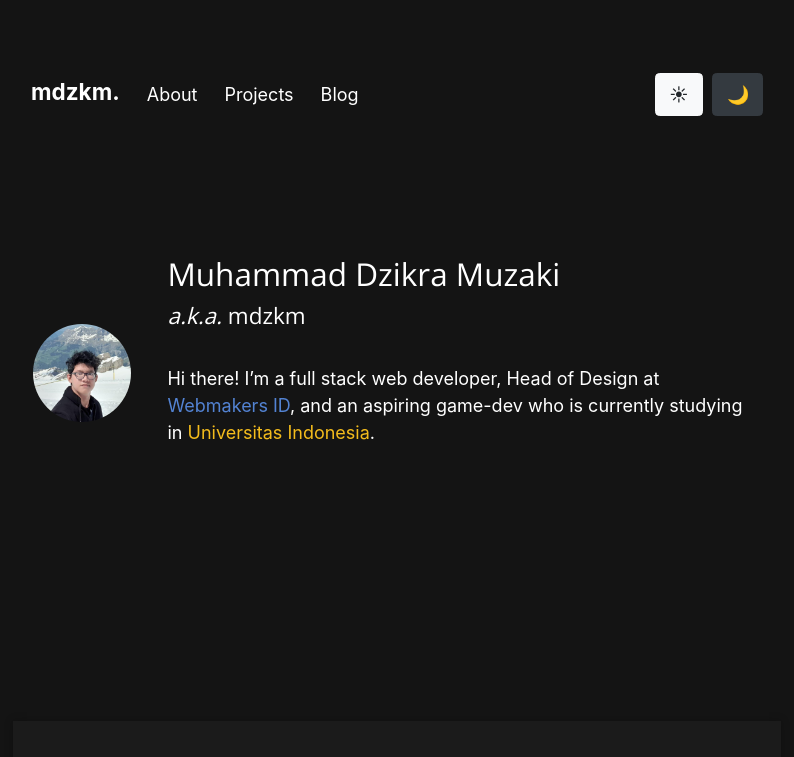
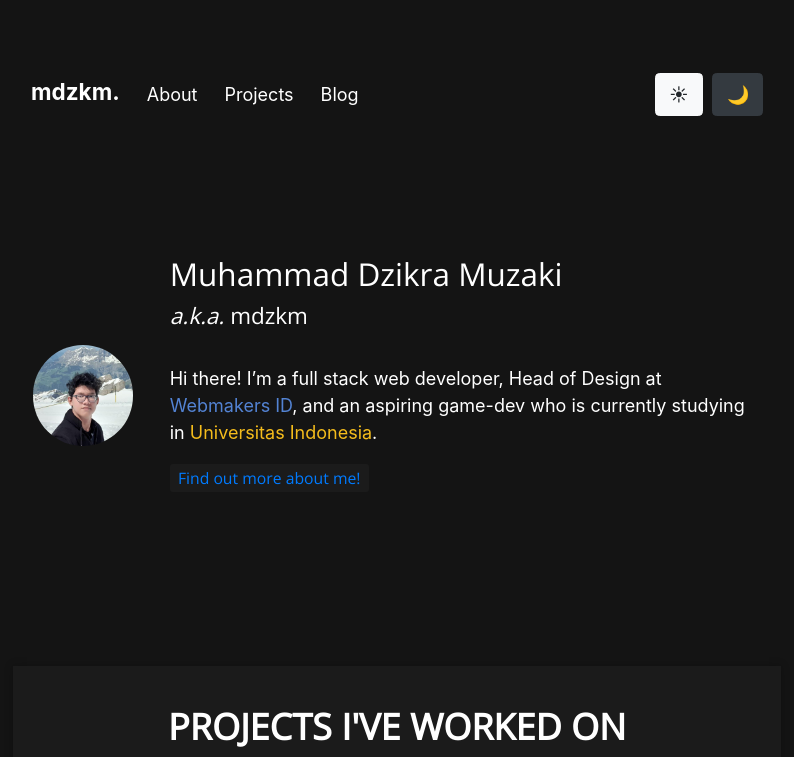
Before and after one commit to MDzkM/profile, a Gatsby site: page / in a window 1280 px wide. Shown: the top 757 px of the page, without its empty margins (243-1037 px from the left). Built offline with nearby package versions, Linux system fonts and the light colour scheme; Gatsby itself is replaced by a stand-in of ours.

Commit message:
Quality of life updates

```diff
--- a/src/components/LandingPage/FeaturedProjects/index.js
+++ b/src/components/LandingPage/FeaturedProjects/index.js
@@ -19,7 +19,7 @@ class FeaturedProjects extends Component {
                             <br/>
                             <p style={{textAlign: `justify`, textJustify: `inter-word`}}>During the development of this website, it was the biggest project that I have ever been contracted for. Along with the team at Webmakers ID we finished developing this website in the course of several months. The website itself functions as the main platform for a startup by the name of Taman Siswa to interact with their customers. The technology stacks used was React (with Gatsby) and Django REST.</p>
                             <br/>
-                            <Link className="read-more" to="/">Read more</Link>
+                            <Link className="read-more" to="/projects">Read more</Link>
                         </div>
                     </div>
                     <div className="project-row">
@@ -32,7 +32,7 @@ class FeaturedProjects extends Component {
                             <br/>
                             <p style={{textAlign: `justify`, textJustify: `inter-word`}}>I was lucky to get the chance to work in the IT division of the COMPFEST 12 committee as a senior developer. The website went through several iterations over the course of its lifetime to serve as the main platform for not only external, but also internal purposes. I mainly work as a frontend developer using React.</p>
                             <br/>
-                            <Link className="read-more" to="/">Read more</Link>
+                            <Link className="read-more" to="/projects">Read more</Link>
                         </div>
                         <div className="project-card">
                             <div className="img-wrapper">
@@ -43,7 +43,7 @@ class FeaturedProjects extends Component {
                             <br/>
                             <p style={{textAlign: `justify`, textJustify: `inter-word`}}>During the development of COMPFEST 12's website, I was also tasked to recreate the official mascot (EV) in a three dimensional form. Using the initial image provided by the Visual Design team as a base model, I constructed the model using Blender and was later showcased in the website with the help of Unity.</p>
                             <br/>
-                            <Link className="read-more" to="/">Read more</Link>
+                            <Link className="read-more" to="/projects">Read more</Link>
                         </div>
                     </div>
                 </div>
--- a/src/components/LandingPage/FeaturedProjects/style.js
+++ b/src/components/LandingPage/FeaturedProjects/style.js
@@ -1,7 +1,7 @@
 import styled from "styled-components"
 
 export const Styles = styled.div`
-    padding-top: 30%;
+    padding-top: 17%;
 
     .title {
         text-align: center;
@@ -34,10 +34,6 @@ export const Styles = styled.div`
         transform: scale(1.015);
         box-shadow: 0px 0px 8px rgba(0, 0, 0, 0.5);
         transition: all 0.15s linear;
-    }
-
-    .description-link {
-        color: #007bff;
     }
 
     .project-row {
--- a/src/components/LandingPage/TopLanding/index.js
+++ b/src/components/LandingPage/TopLanding/index.js
@@ -1,4 +1,5 @@
 import React, { Component } from "react"
+import { Link } from "gatsby"
 import { Styles } from "./style"
 import Image from "../../image"
 import { Icon } from "@iconify/react"
@@ -20,6 +21,7 @@ class TopLanding extends Component {
                         <h5 className="alias"><i>a.k.a.</i> mdzkm</h5>
                         <br/>
                         <p>Hi there! I’m a full stack web developer, Head of Design at <a href="https://www.webmakers.id" target="_blank" rel="noopener noreferrer" className="webmakers-id" title="Official website of Webmakers ID">Webmakers ID</a>, and an aspiring game-dev who is currently studying in <a href="https://www.ui.ac.id" target="_blank" rel="noopener noreferrer" className="universitas-indonesia" title="Official website of Universitas Indonesia">Universitas Indonesia</a>.</p>
+                        <Link className="find-out" to="/about"><code> &nbsp; Find out more about me! &nbsp; </code></Link>
                         <div className="accounts">
                             <a href="https://www.github.com/MDzkM" target="_blank" rel="noopener noreferrer" title="Github"><Icon icon={socialGithubCircular} style={{fontSize: '53.33px'}} /></a>
                             <a href="https://www.gitlab.com/MDzkM" target="_blank" rel="noopener noreferrer" title="Gitlab"><Icon icon={gitlabCircle} style={{fontSize: '48px'}} /></a>
--- a/src/components/LandingPage/TopLanding/style.js
+++ b/src/components/LandingPage/TopLanding/style.js
@@ -1,7 +1,7 @@
 import styled from "styled-components"
 
 export const Styles = styled.div`
-    padding-top: 17%;
+    padding-top: 13%;
     padding-left:  1.0875rem;
     padding-right:  1.0875rem;
 
@@ -38,13 +38,27 @@ export const Styles = styled.div`
     }
 
     .webmakers-id {
-        text-decoration: none;
         color: #5383d3!important;
     }
 
     .universitas-indonesia {
+        color: #F4BC1C!important;
+    }
+
+    .find-out {
+        color: #007bff!important;
         text-decoration: none;
-        color: #F4BC1C!important;
+        transition: all 0.25s linear;
+    }
+
+    .find-out code {
+        font-family: "Open Sans", -apple-system, BlinkMacSystemFont, Segoe UI, Roboto, Oxygen,
+          Ubuntu, Cantarell, Fira Sans, Droid Sans, Helvetica Neue, sans-serif;
+    }
+
+    .accounts {
+        margin-top: 5%;
+        margin-left: 4.5%;
     }
 
     .accounts a:first-child svg {
@@ -67,13 +81,31 @@ export const Styles = styled.div`
         }
 
         .img-wrapper {
-            width: 25%;
-            height: 25%;
+            width: 30%;
+            height: 30%;
             margin: 5% 5% 5% 0;
         }
 
         .description {
             text-align: left;
         }
+
+        .accounts {
+            margin-top: 3%;
+            margin-left: 0;
+        }
+    }
+
+    @media only screen and (min-width: 1024px) and (min-height: 1366px) {
+        .accounts {
+            margin-top: 4%;
+            margin-left: 0;
+        }
+    }
+
+    @media only screen and (min-width: 768px) and (min-height: 1024px) {
+        .accounts {
+            margin-top: 3%;
+        }
     }
 `
--- a/src/components/global.js
+++ b/src/components/global.js
@@ -75,5 +75,10 @@ export const GlobalStyles = createGlobalStyle`
   .session-search:focus + .looking-glass,
   .session-search:hover + .looking-glass {
 		border-color: ${({ theme }) => theme.borderColor};
-	}
+  }
+
+  .find-out:hover code {
+    color: ${({ theme }) => theme.inverseText};
+    background-color: ${({ theme }) => theme.inverseBackground};
+  }
 `
--- a/src/components/theme.js
+++ b/src/components/theme.js
@@ -3,6 +3,8 @@ export const lightTheme = {
     subBody: '#F5F5F5',
     borderColor: `#BEE1EE`,
     text: '#141414',
+    inverseText: '#FFFFFF',
+    inverseBackground: '#1B1B1B',
     toggleBorder: '#FFF',
     gradient: 'linear-gradient(#39598A, #79D7ED)',
 }
@@ -12,6 +14,8 @@ export const darkTheme = {
     subBody: '#1B1B1B',
     borderColor: `#454547`,
     text: '#FFFFFF',
+    inverseText: '#141414',
+    inverseBackground: '#F5F5F5',
     toggleBorder: '#6B8096',
     gradient: 'linear-gradient(#091236, #1E215D)',
 }
```
